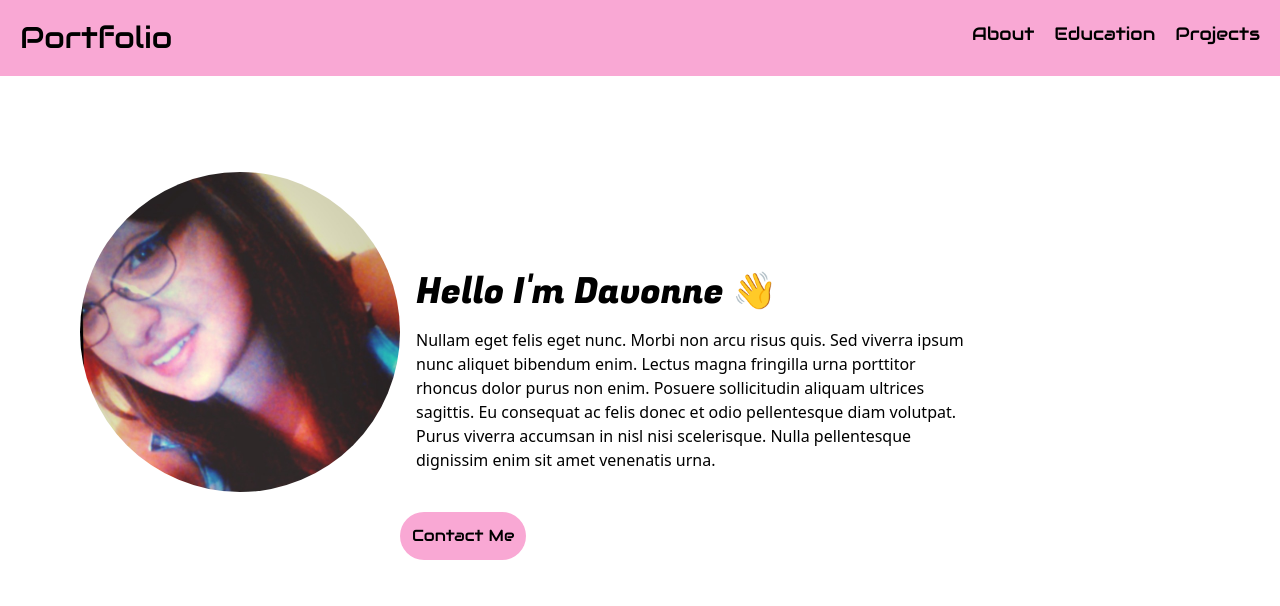
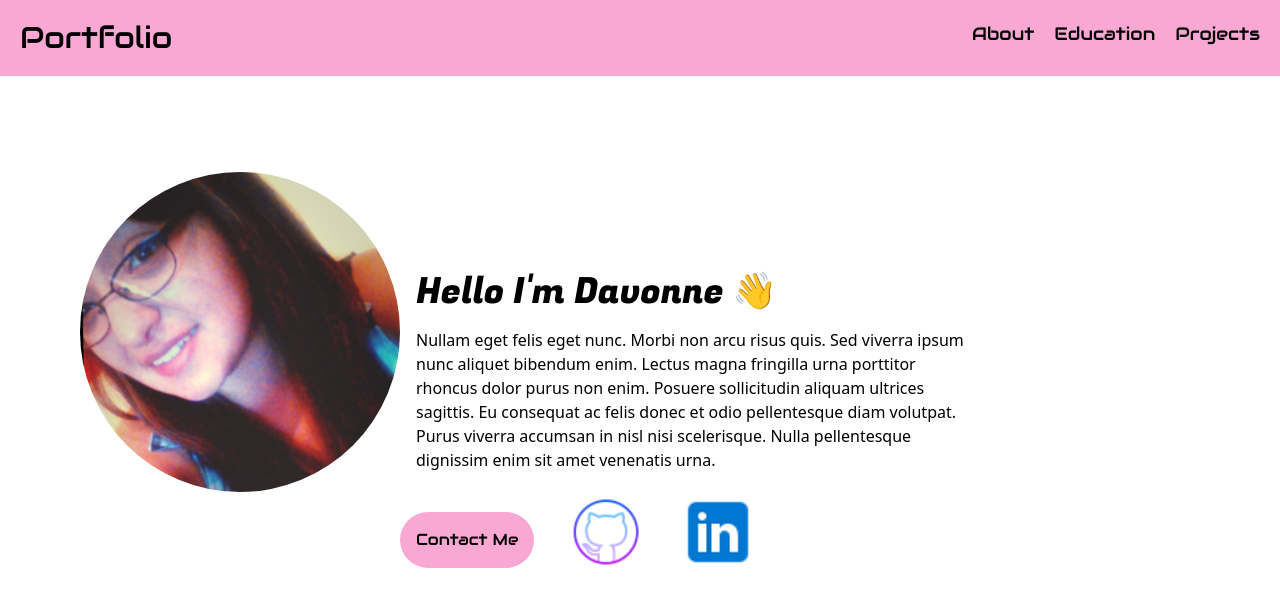
Before and after one commit to davonnes-portfolio-react/portfolio, a React (Vite) app: page /main in a window 1280 px wide. Shown: the top 606 px of the page. Built offline with nearby package versions, Linux system fonts and the light colour scheme.

Commit message:
adding logos to github and linkedIn linked to my profiles

```diff
--- a/src/components/Button.jsx
+++ b/src/components/Button.jsx
@@ -4,7 +4,7 @@ export default function Button() {
       <div className="mt-5 lg:ml-80 md:ml-80">
         <button
           type="button"
-          className="bg-pink-300 p-3 rounded-full font-audio hover:text-white "
+          className="bg-pink-300 p-4 rounded-full font-audio hover:text-white "
         >
           Contact Me
         </button>
--- a/src/components/Main.jsx
+++ b/src/components/Main.jsx
@@ -1,4 +1,5 @@
 import { NavBar } from "./NavBar";
+import { Link } from "react-router-dom";
 import Button from "./Button";
 
 export default function Main() {
@@ -13,7 +14,7 @@ export default function Main() {
             className="w-full max-w-sm rounded-full sm:max-w-xs"
           />
 
-          <div className="ml-4 flex flex-col">
+          <div className="ml-4 flex flex-col items-center sm:items-start">
             <span className="mt-20 text-4xl font-fugaz">
               Hello I'm Davonne &#128075;
             </span>
@@ -29,7 +30,16 @@ export default function Main() {
           </div>
         </div>
 
-        <Button />
+        <div className=" flex flex-row gap-8">
+          <Button />
+          <Link to="https://github.com/Davonne007-TX">
+            {" "}
+            <img src="images/githubLogo.png" className="w-20" />
+          </Link>
+          <Link to="https://www.linkedin.com/in/davonnevigil/">
+            <img src="images/linkedIn.png" className="w-20" />
+          </Link>
+        </div>
       </main>
     </>
   );
```
Also changed, not shown: public/images/githubLogo.png (added), public/images/linkedIn.png (added).
